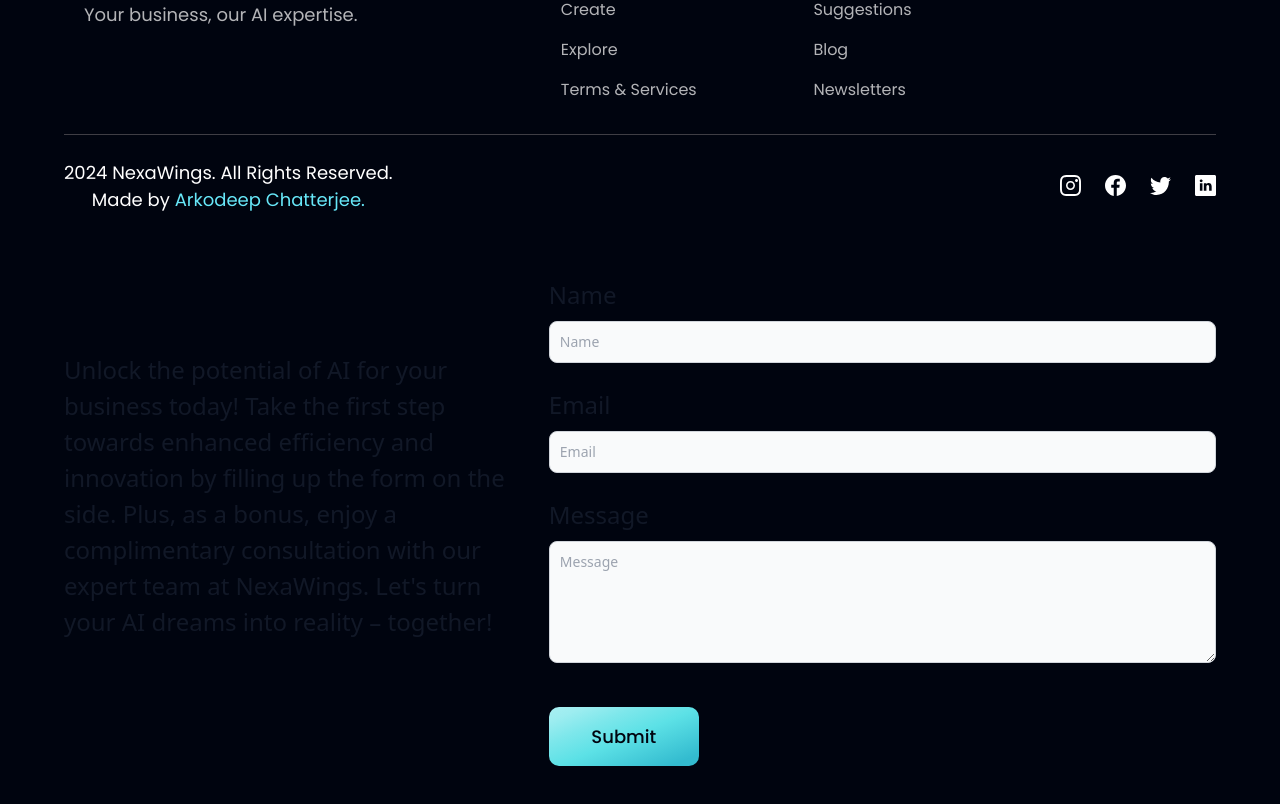
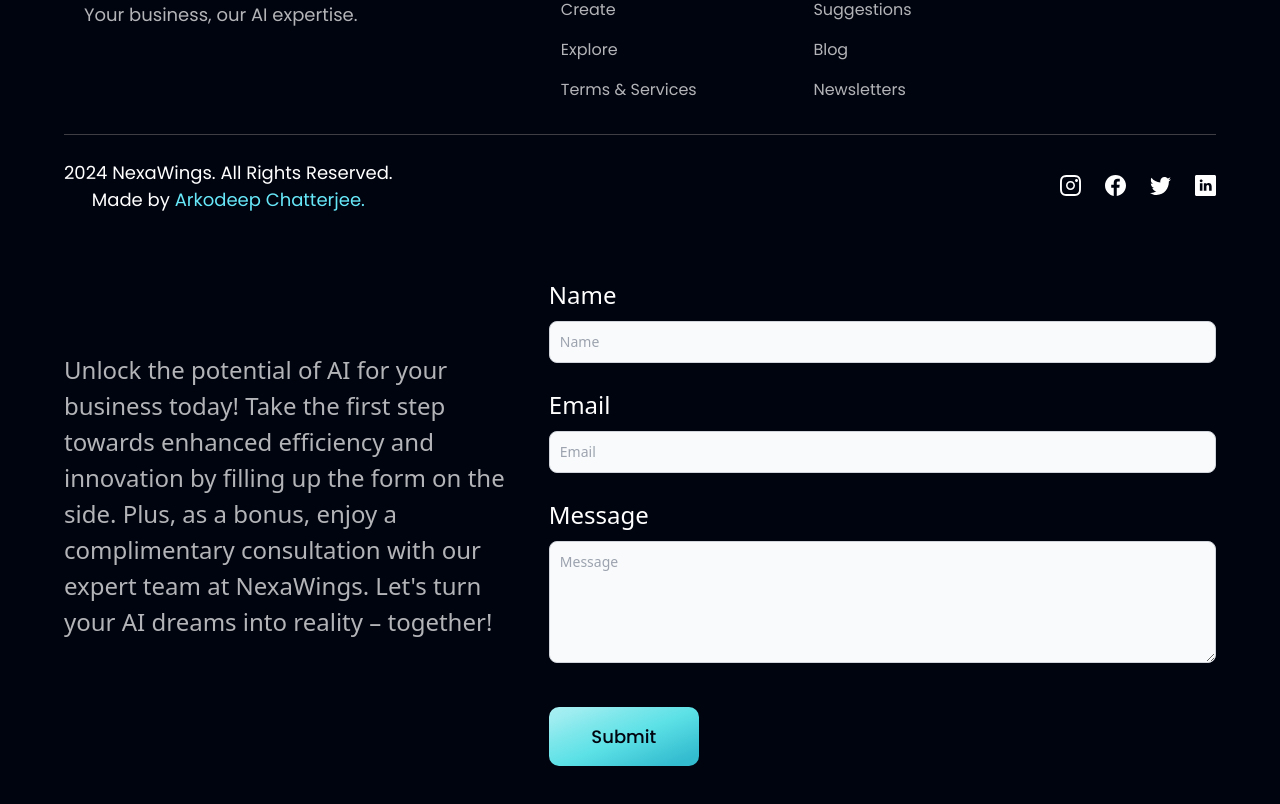
Before and after one commit to arkodeep3404/nexawings, a React (Vite) app: page / in a window 1280 px wide. Shown: the part 4599-5403 px from the top of the page. Built offline with nearby package versions, Linux system fonts and the light colour scheme.

Commit message:
contact page done

```diff
--- a/src/components/Contact.jsx
+++ b/src/components/Contact.jsx
@@ -5,25 +5,37 @@ const Contact = () => {
   const [Email, setEmail] = useState("");
   const [Message, setMessage] = useState("");
 
-  function submit() {
-    alert("done");
+  async function submit(e) {
+    e.preventDefault();
+    const formData = new FormData();
+    const url =
+      "https://script.google.com/macros/s/AKfycbzgEhCAHclkTJ4mQJGRVSd_yuZhE2Q4-4Tylr66eTbjRrLUAFfT80EUBM0a155UcGK0/exec";
+
+    formData.append("Name", Name);
+    formData.append("Email", Email);
+    formData.append("Message", Message);
+
+    const response = await fetch(url, {
+      method: "POST",
+      mode: "no-cors",
+      body: formData,
+    });
   }
 
   return (
     <div className="flex gap-x-10 mb-10">
-      <div className="block mb-2 text-[24px] text-gray-900 dark:text-white w-2/5 break-words mt-[75px]">
+      <div className="block mb-2 text-[24px] text-dimWhite w-2/5 break-words mt-[75px]">
         Unlock the potential of AI for your business today! Take the first step
         towards enhanced efficiency and innovation by filling up the form on the
         side. Plus, as a bonus, enjoy a complimentary consultation with our
         expert team at NexaWings. Let's turn your AI dreams into
         reality – together!
       </div>
-      <form action="/" className="flex flex-col gap-y-6 w-3/5">
+      <form onSubmit={(e) => submit(e)} className="flex flex-col gap-y-6 w-3/5">
         <div>
-          <label class="block mb-2 text-[24px] text-gray-900 dark:text-white">
-            Name
-          </label>
+          <label className="block mb-2 text-[24px] text-white">Name</label>
           <input
+            name="Name"
             required
             type="text"
             placeholder="Name"
@@ -32,10 +44,9 @@ const Contact = () => {
           />
         </div>
         <div>
-          <label class="block mb-2 text-[24px] text-gray-900 dark:text-white">
-            Email
-          </label>
+          <label className="block mb-2 text-[24px] text-white">Email</label>
           <input
+            name="Email"
             required
             type="text"
             placeholder="Email"
@@ -44,10 +55,9 @@ const Contact = () => {
           />
         </div>
         <div>
-          <label class="block mb-2 text-[24px] text-gray-900 dark:text-white">
-            Message
-          </label>
+          <label className="block mb-2 text-[24px] text-white">Message</label>
           <textarea
+            name="Message"
             required
             rows={5}
             type="text"
@@ -59,7 +69,6 @@ const Contact = () => {
 
         <button
           type="submit"
-          onClick={submit}
           className="py-4 px-6 bg-blue-gradient font-poppins font-medium text-[18px] max-w-[150px] text-primary outline-none rounded-[10px] mt-5"
         >
           Submit
```
Also changed, not shown: 1 other file (tests, documents, lock files or other folders).
